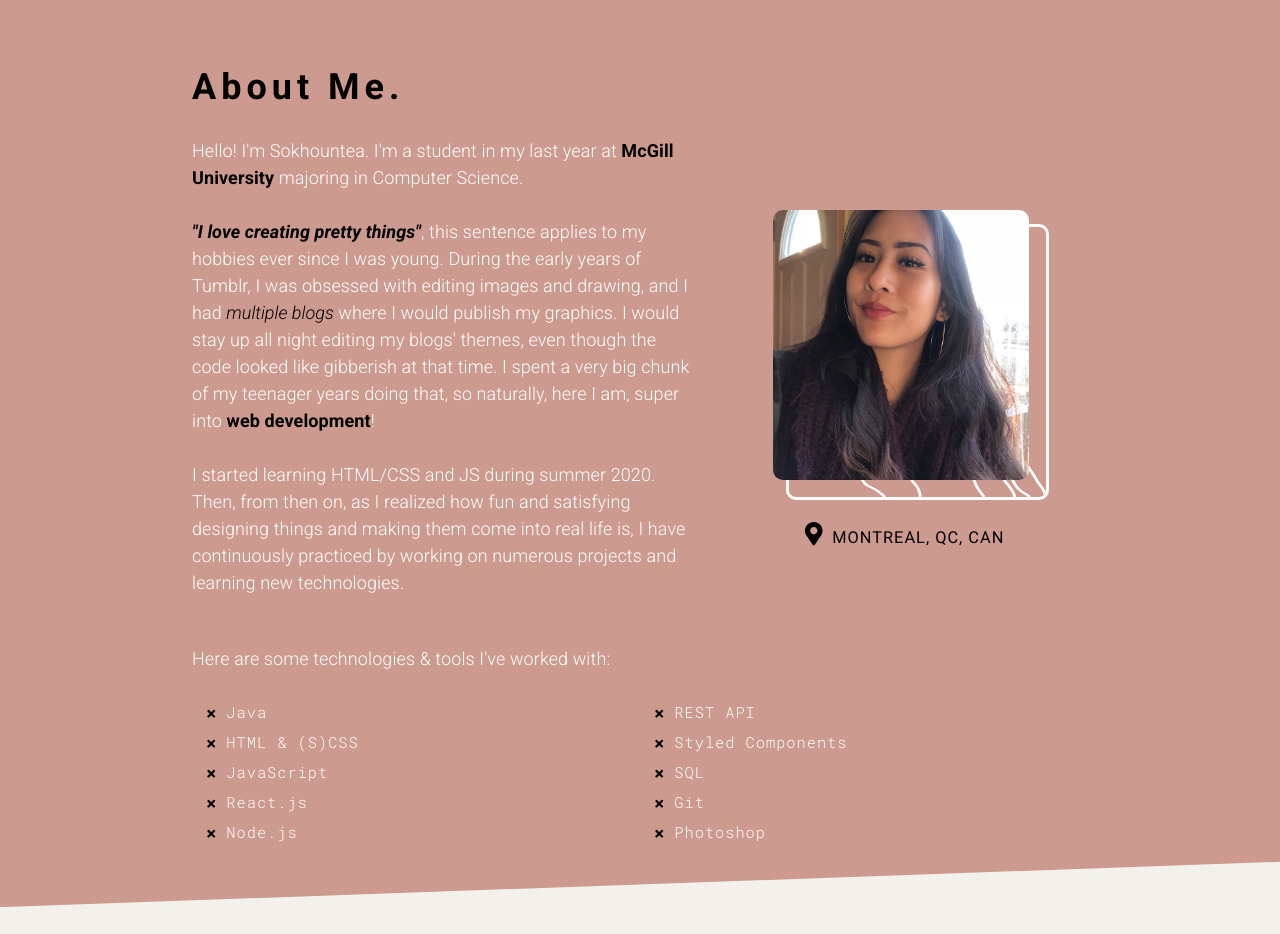
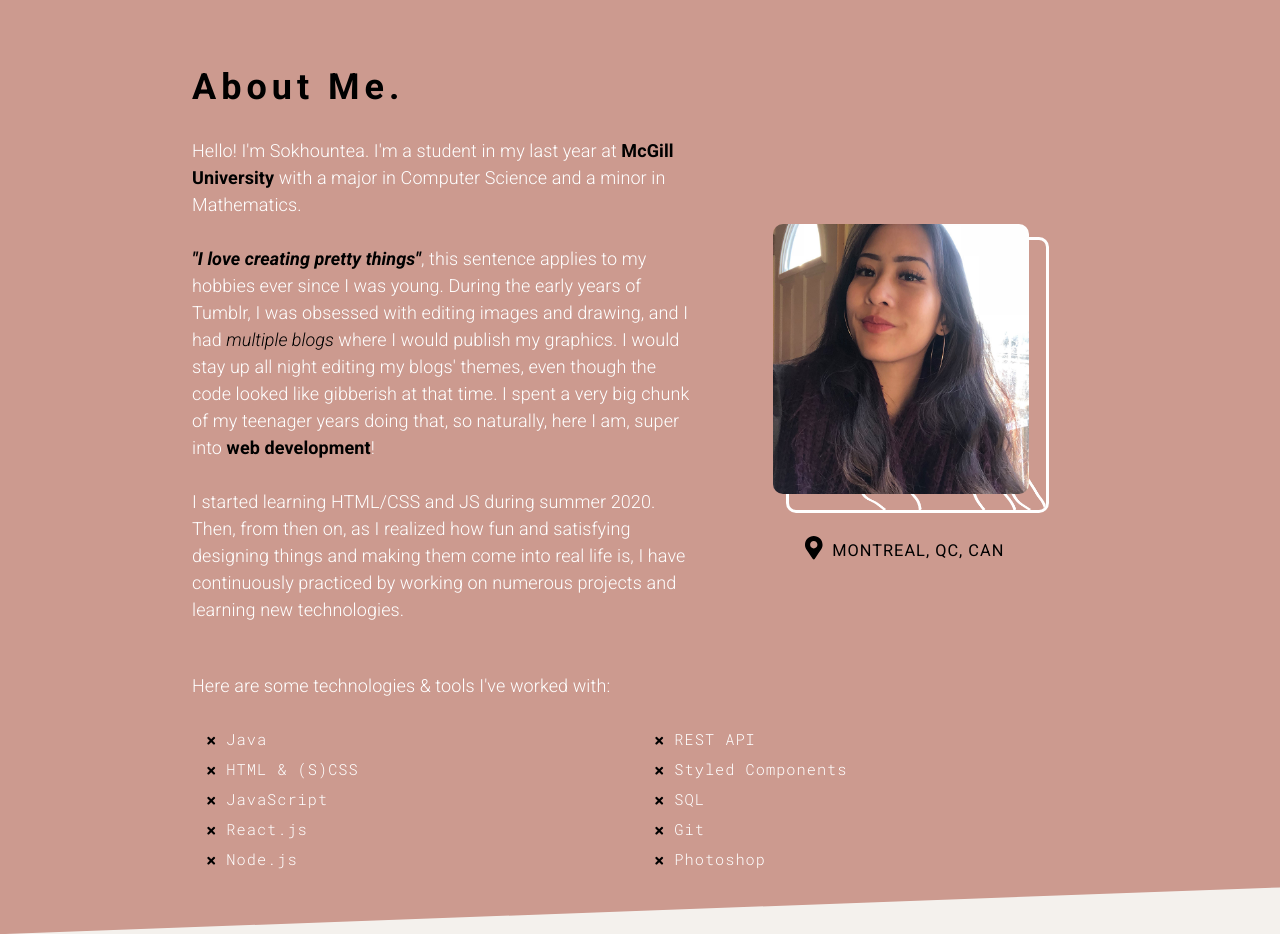
Before and after one commit to sokhountea/my-portfolio, a React (Create React App) app: page / in a window 1280 px wide. Shown: the part 800-1734 px from the top of the page. Built offline with nearby package versions, Linux system fonts and the light colour scheme.

Commit message:
changing about section

```diff
--- a/src/App.js
+++ b/src/App.js
@@ -177,8 +177,8 @@ class App extends Component {
                       <p>
                         Hello! I'm Sokhountea. I'm
                         a student in my last year at
-                        <b> McGill University</b> majoring in
-                        Computer Science.
+                        <b> McGill University</b> with a major
+                        in Computer Science and a minor in Mathematics.
                         <br></br>
                         <br></br>
                         <b><em>"I love creating pretty things"</em></b>,
```
